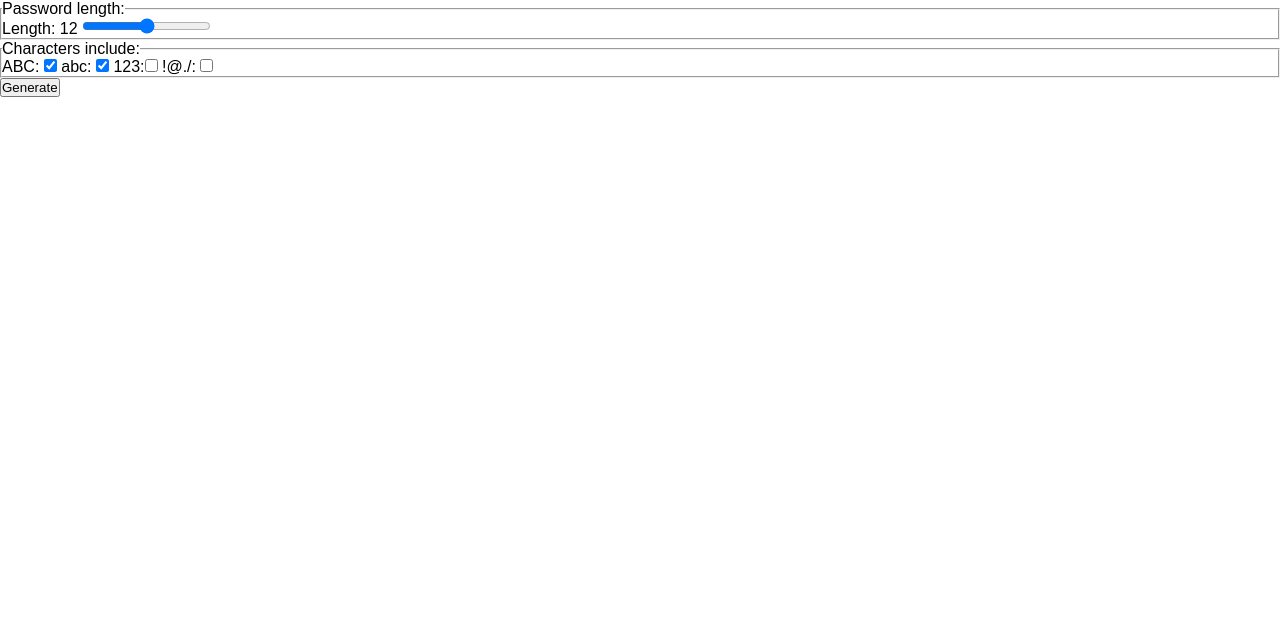
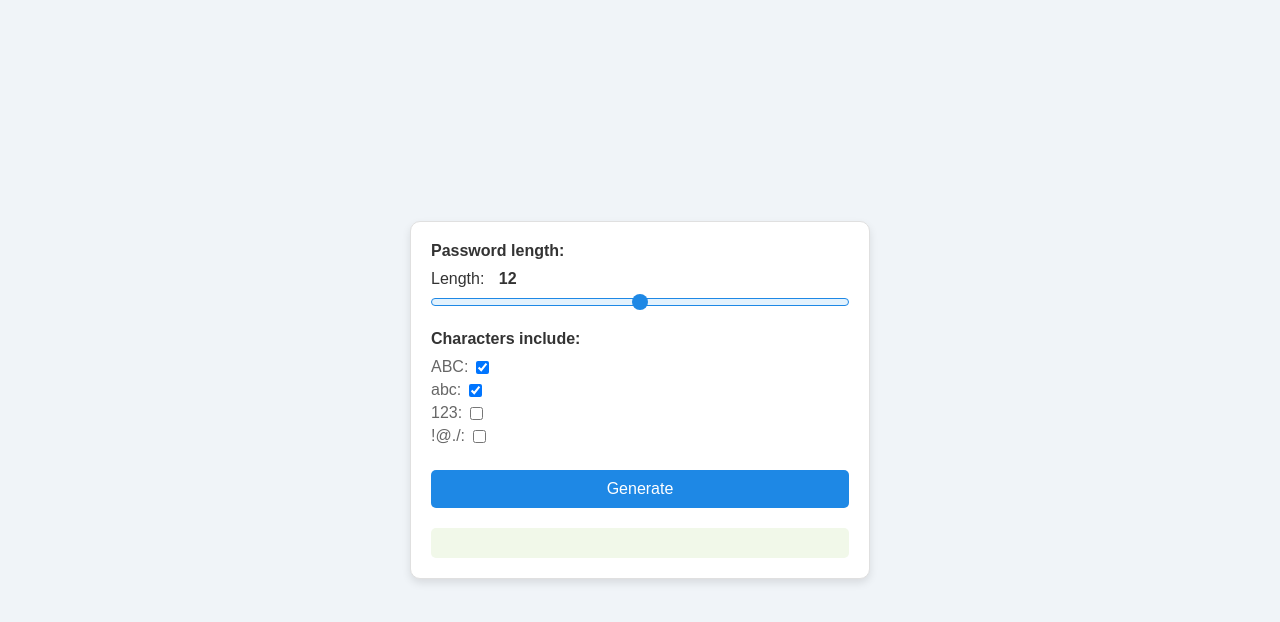
Before and after one commit to danilla-dev/Password-generator, a plain HTML site: page index.html in a window 1280 px wide. Drawn offline with Linux system fonts and the light colour scheme.

Commit message:
First basic styles.

```diff
--- a/index.html
+++ b/index.html
@@ -15,19 +15,19 @@
         <legend class="legend password-length-legend">Password length:</legend>
         <label for="length">Length: </label>
         <span class="length-value-preview" id="length-prev">12</span>
-        <input name="length" id="length" type="range" min="8" max="30" />
+        <input name="length" id="length" type="range" min="8" max="30" class="length-input" />
       </fieldset>
       <fieldset class="fieldset characters-fieldset">
         <legend class="legend include-cahracters-legend">Characters include:</legend>
         <div class="checkboxes-container">
-          <label for="length">ABC:
-            <input name="length" type="checkbox" id="include-uppercase" checked /></label>
-          <label for="length">abc:
-            <input name="length" type="checkbox" id="include-lowercase" checked /></label>
-          <label for="length">123:<input name="length" type="checkbox" id="include-numbers" />
+          <label for="uppercase">ABC:
+            <input name="uppercase" type="checkbox" id="include-uppercase" class="checkbox-input" checked /></label>
+          <label for="lowercase">abc:
+            <input name="lowercase" type="checkbox" id="include-lowercase" class="checkbox-input" checked /></label>
+          <label for="numbers">123:<input name="numbers" type="checkbox" id="include-numbers" class="checkbox-input" />
           </label>
-          <label for="length">!@./:
-            <input name="length" type="checkbox" id="include-specials" />
+          <label for="specials">!@./:
+            <input name="specials" type="checkbox" id="include-specials" class=".checkbox-input" />
           </label>
         </div>
       </fieldset>
--- a/style.css
+++ b/style.css
@@ -3,16 +3,147 @@
 	padding: 0;
 	box-sizing: border-box;
 }
-html {
-	font-size: 62.5%;
+:root {
+	/* Primary Colors */
+	--primary-bg: #f0f4f8; /* Tło główne */
+	--primary-text: #333333; /* Główny kolor tekstu */
+	--accent-color: #1e88e5; /* Kolor przycisku i nagłówków */
+	--accent-hover: #1565c0; /* Kolor przycisku po najechaniu */
+
+	/* Secondary Colors */
+	--secondary-bg: #ffffff; /* Tło formularza */
+	--secondary-border: #e0e0e0; /* Kolor obramowania formularza */
+	--secondary-text: #666666; /* Kolor pomocniczy tekstu (np. placeholdery) */
+
+	/* Input & Control Colors */
+	--control-bg: #e3f2fd; /* Tło inputów (range i checkboxy) */
+	--control-border: #1e88e5; /* Obramowanie inputów */
+	--control-text: #333333; /* Tekst w inputach */
+	--control-hover: #64b5f6; /* Kolor suwaka przy hover */
+
+	/* Result Colors */
+	--result-bg: #f1f8e9; /* Tło dla pola z wynikiem */
+	--result-text: #33691e; /* Kolor tekstu wyniku */
+
+	/* Error Colors */
+	--error-bg: #ffebee; /* Tło dla błędów */
+	--error-text: #c62828; /* Kolor tekstu błędu */
 }
+
+*,
+*::before,
+*::after {
+	box-sizing: border-box;
+	margin: 0;
+	padding: 0;
+}
+
 body {
-	font-family: 'Arial', sans-serif;
-	font-size: 1.6rem;
+	background-color: var(--primary-bg);
+	color: var(--primary-text);
+	font-family: Arial, sans-serif;
+	display: flex;
+	justify-content: center;
+	align-items: center;
+	height: 100vh;
 }
-.container {
+
+#app {
 	width: 100%;
-	max-width: 120rem;
-	margin: 0 auto;
-	padding: 0 2rem;
+	max-width: 500px;
+	padding: 20px;
 }
+
+form {
+	background-color: var(--secondary-bg);
+	border: 1px solid var(--secondary-border);
+	padding: 20px;
+	border-radius: 10px;
+	box-shadow: 0px 4px 8px rgba(0, 0, 0, 0.1);
+}
+
+.fieldset {
+	border: none;
+	margin-bottom: 20px;
+}
+
+.legend {
+	font-weight: bold;
+	color: var(--primary-text);
+	margin-bottom: 10px;
+	display: block;
+}
+
+.label {
+	color: var(--secondary-text);
+	font-size: 0.9em;
+}
+
+.length-value-preview {
+	font-weight: bold;
+	color: var(--primary-text);
+	margin-left: 10px;
+}
+
+.length-input {
+	width: 100%;
+	margin-top: 10px;
+	background-color: var(--control-bg);
+	border: 1px solid var(--control-border);
+	border-radius: 5px;
+	height: 8px;
+	appearance: none;
+	cursor: pointer;
+}
+
+.length-input::-webkit-slider-thumb {
+	width: 16px;
+	height: 16px;
+	background-color: var(--accent-color);
+	border-radius: 50%;
+	appearance: none;
+	cursor: pointer;
+}
+
+.length-input:hover {
+	background-color: var(--control-hover);
+}
+
+.checkboxes-container label {
+	color: var(--secondary-text);
+	display: flex;
+	align-items: center;
+	gap: 8px;
+	margin-bottom: 5px;
+}
+
+.checkbox-input {
+	margin-right: 10px;
+}
+
+button {
+	background-color: var(--accent-color);
+	color: #fff;
+	border: none;
+	padding: 10px 20px;
+	border-radius: 5px;
+	font-size: 1em;
+	cursor: pointer;
+	width: 100%;
+}
+
+button:hover {
+	background-color: var(--accent-hover);
+}
+
+#result {
+	display: block;
+	margin-top: 20px;
+	background-color: var(--result-bg);
+	color: var(--result-text);
+	padding: 15px;
+	border-radius: 5px;
+	text-align: center;
+	font-weight: bold;
+	font-size: 1.1em;
+}
```
